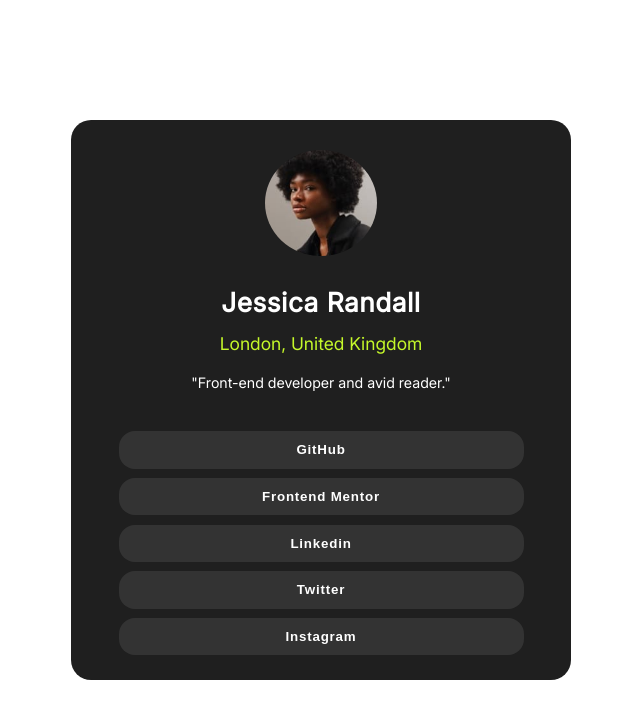
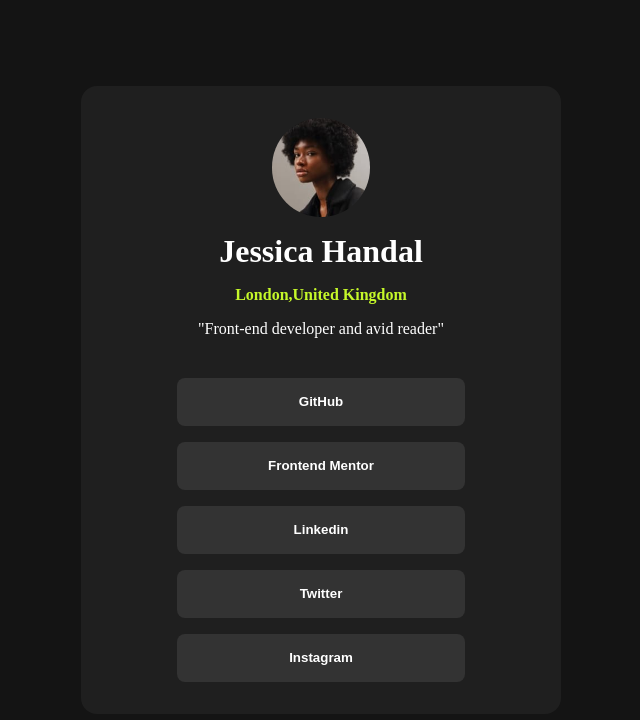
Before and after one commit to Riquelme3m/iJunior-Social-Media-Profile, a plain HTML site: page index.html in a window 1280 px wide. Shown: the whole page, without its empty margins (319-959 px from the left). Drawn offline with Linux system fonts and the light colour scheme.

Commit message:
Fixing project for deployment

```diff
--- a/index.html
+++ b/index.html
@@ -13,23 +13,21 @@
 </head>
 <body>
 
-
-
-  <main>
-    <div class="container">
-      <div class="container-info">
-        <img src="assets/images/avatar-jessica.jpeg" alt="jessica picture">
-        <p class="name-title">Jessica Randall</p>
-        <p>London, United Kingdom</p>
-        <p>"Front-end developer and avid reader."</p>
+  <main class="main">
+    <div class="info">
+      <img src="./assets/images/avatar-jessica.jpeg" alt="avatar jessica">
+      <h1>Jessica Handal</h1>
+      <p>London,United Kingdom</p>
+      <div class="description">
+        <p>"Front-end developer and avid reader"</p>
       </div>
-      <div class="container-btns">
-        <button>GitHub</button>
-        <button>Frontend Mentor</button>
-        <button>Linkedin</button>
-        <button>Twitter</button>
-        <button>Instagram</button>
-      </div>
+    </div>
+    <div class="buttons">
+      <button>GitHub</button>
+      <button>Frontend Mentor</button>
+      <button>Linkedin</button>
+      <button>Twitter</button>
+      <button>Instagram</button>
     </div>
   </main>
 
@@ -37,5 +35,6 @@
 
 
 
+
 </body>
 </html>
--- a/style.css
+++ b/style.css
@@ -17,90 +17,85 @@
     font-family: "Inter";
     src: url(/assets/fonts/Inter_18pt-Regular.ttf);
 }
+
 body{
-    font-size:14px;
-    font-family: "Inter","Arial","sans-serif";
+    display: flex;
+    justify-content: center;
+    align-items: center;
     height:100vh;
-    display:flex;
+    background-color: var(--Grey-900);
+}
+.main{
+    padding:2.0rem;
+    display: flex;
     flex-direction: column;
     justify-content: center;
     align-items: center;
-    background-color: var(blue);
+    gap:0.8rem;
+    background-color: var(--Grey-800);
+    border-radius: 1rem;
+    width:310px;
+
 
 }
-main{
-    background-color: var(--Grey-800);
-    max-width:500px;
-    width:90%;
-    height:70%;
-    border-radius:20px;
+.info{
+    display: flex;
+    justify-content: center;
+    flex-direction: column;
+    align-items: center;
+    gap:1rem;
+    font-size:0.8rem;
 }
 
-.container{
+.info img{
+    border-radius: 50%;
+    max-width:40%;
+}
+.info h1{
+    color:var(--White);
+    font-weight: 900;
+}
+.info {
+    color:var(--Green);
+    font-weight: 700;
+}
+
+.info .description p{
+    color:var(--White);
+    font-weight: 500;
+}
+.buttons{
     display: flex;
     flex-direction: column;
-    align-items: center;
-    height:100%;
-}
-.container-info{
-    display: flex;
-    flex-direction: column;
-    align-items: center;
-    margin-top:30px;
-}
-.container-info img{
-    width:43%;
-    height:43%;
-    border-radius: 50%;
+    justify-content: center;
+    gap:1rem;
+    width:18rem;
 
 }
-.name-title{
-    margin-top:30px;
-    font-size:1.65rem;
-    color:var(--White);
-    font-weight: 700;
-    letter-spacing: 0.04rem;
-
-}
-.container-info p:nth-child(3){
-
-    margin-top:15px;
-    font-size:1.1rem;
-    color:var(--Green);
-}
-.container-info :nth-child(4){
-
-    margin-top:20px;
-    font-size:0.9rem;
-    color:var(--White);
-}
-.container-btns{
-    display: flex;
-    flex-direction: column;
-    align-items: center;
-    margin-top:30px;
-    width:90%;
-    height:53%;
-    justify-content: space-around;
-    margin-bottom:20px;
-}
-button{
-    width:90%;
-    height:16%;
+.buttons button{
+    height:2.5rem;
+    border-radius: 0.5rem;
+    border:none;
+    outline:none;
     background-color: var(--Grey-700);
     color:var(--White);
     font-weight: 700;
-    box-shadow: 0;
-    border-radius: 1.0rem;
-    letter-spacing: 0.05rem;
-    border:none;
 }
-button:hover{
+.buttons button:hover{
     background-color: var(--Green);
-    color:black;
+    color:var(--Grey-900);
 }
+
 @media screen and (min-width:768px){
-    main{
-        width:500px;
+    .main{
+        width:30rem;
+        gap:2.5rem;
+
+    }
+    .info{
+        font-size: 1.0rem;
+    }
+    .buttons button{
+        height:3rem;
     }
 }
```
Also changed, not shown: design/preview.jpg (renamed from preview.jpg), 2 other files.
